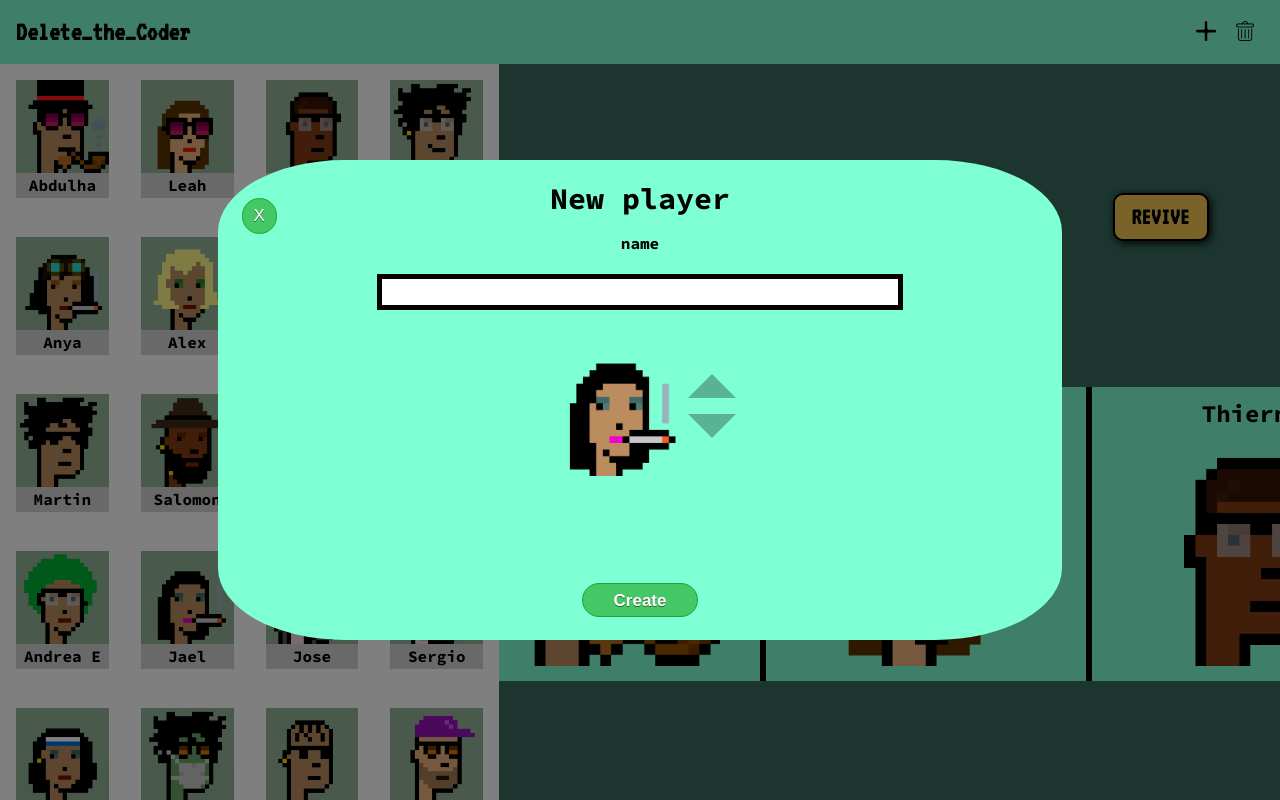
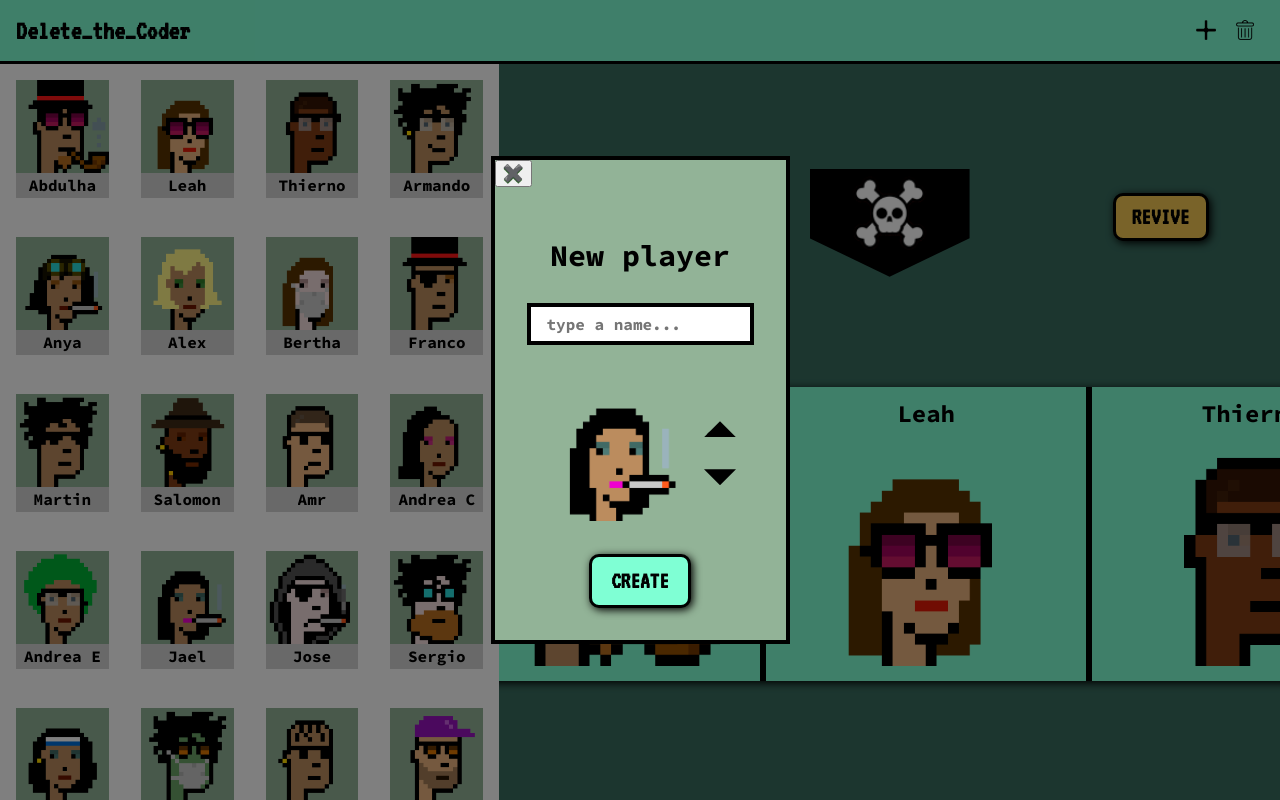
Before and after one commit to Armun4/Wheel-Of-Doom, a website: page index.html in a window 1280 px wide. Both pictures are taken after a click on the element 1206 px from the left and 32 px from the top of the page. Drawn offline with Linux system fonts and the light colour scheme.

Commit message:
X button fixed

```diff
--- a/javascript/createPlayers.js
+++ b/javascript/createPlayers.js
@@ -5,7 +5,7 @@ function createPlayers() {
             coder += `
         <li class="coder-token" id="${i}">
             <figure class="coder-avatar">
-            <button class="delete" style="display:none" onclick="eraseRecord(this)">X</button>
+            <button class="delete" style="display:none" onclick="eraseRecord(this)">❌</button>
                 <img src="${coderList[i].img}" alt="" />
             </figure>
             <figcaption class="coder-name">${coderList[i].name}</figcaption>
@@ -16,7 +16,7 @@ function createPlayers() {
             coder += `
         <li class="coder-token" id="${i}">
             <figure class="coder-avatar">
-            <button class="delete" style="display:none" onclick="eraseRecord(this)">X</button>
+            <button class="delete" style="display:none" onclick="eraseRecord(this)">❌</button>
                 <img src="./Photos/calavera.png" alt="" />
             </figure>
             <figcaption class="coder-name">${coderList[i].name}</figcaption>
--- a/javascript/newPlayerRecord.js
+++ b/javascript/newPlayerRecord.js
@@ -4,31 +4,26 @@ function recordCreator() {
     let newplayer = ""
     newplayer += `
     <div class="container">
-    <section class="product-description">
-      <button onClick="exit()" class="exit">X</button>
+    <section class="new-player-pop-up">
+      <button onClick="exit()" class="exit">✖️</button>
       <h3 class="newplayer">New player</h3>
-      <h3 class="name">name</h3>
-      <input type="text" class="input" />
-      <div class="photo_botton">
+      <input type="text" class="input" placeholder="type a name..."/>
+      <div class="selection-photo">
         <img src="./Photos/cryptopunks/cp14.png" id="14" class="photo" />
-        <div class="voting">
+        <div class="selection">
           <!-- Up button -->
-          <div
-            class="voting__triangle voting__triangle--up"
+          <div class="arrow-up"
             id="up"
-            onClick="photoChoiceUp(this)"
-          ></div>
-          <!-- Number -->
-          <div class="voting__number"></div>
+            onClick="photoChoiceUp(this)">.
+          </div>
           <!-- Down button -->
-          <div
-            class="voting__triangle voting__triangle--down"
+          <div class="arrow-down"
             id="down"
-            onClick="photoChoiceDown(this)"
-          ></div>
+            onClick="photoChoiceDown(this)">.
+          </div>
         </div>
       </div>
-      <a href="#" onClick="newplayer()" class="myButton">Create</a>
+      <a href="#" onClick="newplayer()" class="myButton">CREATE</a>
     </section>
   </div>
   `
--- a/javascript/photoArray.js
+++ b/javascript/photoArray.js
@@ -2,153 +2,149 @@ let photoList = [
   {
     img: "Photos/cryptopunks/cp15.png",
     id: 0,
-
   },
   {
     img: "Photos/cryptopunks/cp12.png",
     id: 1,
-
   },
   {
-        img:"Photos/cryptopunks/cp01.png",
-        id:2,
+    img: "Photos/cryptopunks/cp01.png",
+    id: 2,
   },
   {
-        img:"Photos/cryptopunks/cp27.png",
-        id:3,
-
+    img: "Photos/cryptopunks/cp27.png",
+    id: 3,
   },
   {
-
-        img:"Photos/cryptopunks/cp32.png",
-        id:4,
-
+    img: "Photos/cryptopunks/cp32.png",
+    id: 4,
   },
   {
-        img:"Photos/cryptopunks/cp03.png",
-        id:5,
+    img: "Photos/cryptopunks/cp03.png",
+    id: 5,
   },
   {
-        img:"Photos/cryptopunks/cp11.png",
-        id:6,
+    img: "Photos/cryptopunks/cp11.png",
+    id: 6,
   },
   {
-        img:"Photos/cryptopunks/cp16.png",
-        id:7,
+    img: "Photos/cryptopunks/cp16.png",
+    id: 7,
   },
   {
-        img:"Photos/cryptopunks/cp17.png",
-        id:8,
+    img: "Photos/cryptopunks/cp17.png",
+    id: 8,
   },
   {
-        img:"Photos/cryptopunks/cp13.png",
-        id:9,
+    img: "Photos/cryptopunks/cp13.png",
+    id: 9,
   },
   {
-        img:"Photos/cryptopunks/cp25.png",
-        id:10,
+    img: "Photos/cryptopunks/cp25.png",
+    id: 10,
   },
   {
-        img:"Photos/cryptopunks/cp19.png",
-        id:11,
+    img: "Photos/cryptopunks/cp19.png",
+    id: 11,
   },
   {
-        img:"Photos/cryptopunks/cp23.png",
-        id:12,
+    img: "Photos/cryptopunks/cp23.png",
+    id: 12,
   },
   {
-        img:"Photos/cryptopunks/cp14.png",
-        id:13,
+    img: "Photos/cryptopunks/cp14.png",
+    id: 13,
   },
   {
-        img:"Photos/cryptopunks/cp20.png",
-        id:14,
+    img: "Photos/cryptopunks/cp20.png",
+    id: 14,
   },
   {
-        img:"Photos/cryptopunks/cp08.png",
-        id:15,
+    img: "Photos/cryptopunks/cp08.png",
+    id: 15,
   },
   {
-        img:"Photos/cryptopunks/cp02.png",
-        id:16,
+    img: "Photos/cryptopunks/cp02.png",
+    id: 16,
   },
   {
-        img:"Photos/cryptopunks/cp30.png",
-        id:17,
+    img: "Photos/cryptopunks/cp30.png",
+    id: 17,
   },
   {
-        img:"Photos/cryptopunks/cp04.png",
-        id:18,
+    img: "Photos/cryptopunks/cp04.png",
+    id: 18,
   },
   {
-        img:"Photos/cryptopunks/cp29.png",
-        id:19,
+    img: "Photos/cryptopunks/cp29.png",
+    id: 19,
   },
   {
-        img:"Photos/cryptopunks/cp09.png",
-        id:20,
+    img: "Photos/cryptopunks/cp09.png",
+    id: 20,
   },
   {
-        img:"Photos/cryptopunks/cp21.png",
-        id:21,
+    img: "Photos/cryptopunks/cp21.png",
+    id: 21,
   },
   {
-        img:"Photos/cryptopunks/cp07.png",
-        id:22,
+    img: "Photos/cryptopunks/cp07.png",
+    id: 22,
   },
   {
-        img:"Photos/cryptopunks/cp18.png",
-        id:23,
-    },{
-        img:"Photos/cryptopunks/cp28.png",
-        id:24,
+    img: "Photos/cryptopunks/cp18.png",
+    id: 23,
   },
   {
-        img:"Photos/cryptopunks/cp10.png",
-        id:25,
+    img: "Photos/cryptopunks/cp28.png",
+    id: 24,
   },
   {
-        img:"Photos/cryptopunks/cp24.png",
-        id:26,
+    img: "Photos/cryptopunks/cp10.png",
+    id: 25,
   },
   {
-        img:"Photos/cryptopunks/cp06.png",
-        id:27,
+    img: "Photos/cryptopunks/cp24.png",
+    id: 26,
   },
   {
-        img:"Photos/cryptopunks/cp06.png",
-        id:27,
+    img: "Photos/cryptopunks/cp06.png",
+    id: 27,
   },
   {
-        img:"Photos/cryptopunks/cp34.png",
-        id:28,
+    img: "Photos/cryptopunks/cp06.png",
+    id: 27,
   },
   {
-        img:"Photos/cryptopunks/cp33.png",
-        id:29,
+    img: "Photos/cryptopunks/cp34.png",
+    id: 28,
   },
   {
-        img:"Photos/cryptopunks/cp35.png",
-        id:31,
+    img: "Photos/cryptopunks/cp33.png",
+    id: 29,
   },
   {
-        img:"Photos/cryptopunks/cp38.png",
-        id:32,
+    img: "Photos/cryptopunks/cp35.png",
+    id: 31,
   },
   {
-        img:"Photos/cryptopunks/cp39.png",
-        id:33,
+    img: "Photos/cryptopunks/cp38.png",
+    id: 32,
   },
   {
-        img:"Photos/cryptopunks/cp40.png",
-        id:34,
+    img: "Photos/cryptopunks/cp39.png",
+    id: 33,
   },
   {
-        img:"Photos/cryptopunks/cp36.png",
-        id:35
+    img: "Photos/cryptopunks/cp40.png",
+    id: 34,
   },
   {
-        img:"Photos/cryptopunks/cp41no.png",
-        id:36
+    img: "Photos/cryptopunks/cp36.png",
+    id: 35,
+  },
+  {
+    img: "Photos/cryptopunks/cp41no.png",
+    id: 36,
   },
 ];
--- a/styles/ficha.css
+++ /dev/null
@@ -1,110 +0,0 @@
-.product-description {
-  background-color: aquamarine;
-  height: 60vh;
-  position: absolute;
-  display: flex;
-  align-items: center;
-  justify-content: space-evenly;
-  flex-direction: column;
-  border-radius: 15%;
-  width: 66vw;
-}
-.newplayer {
-  font-size: 30px;
-}
-
-.input {
-  width: 40vw;
-  height: 3vh;
-  border: 5px solid black;
-}
-.photo {
-  height: 18vh;
-}
-.myButton {
-  background-color: #44c767;
-  border-radius: 25px;
-  border: 1px solid #18ab29;
-  display: -webkit-inline-flex;
-  cursor: pointer;
-  color: #ffffff;
-  font-family: Arial;
-  font-size: 17px;
-  padding: 8px 31px;
-  text-decoration: none;
-  text-shadow: 0px 1px 0px #2f6627;
-  height: 2vh;
-  margin-top: 10%;
-}
-.myButton:hover {
-  background-color: #5cbf2a;
-}
-.myButton:active {
-  position: relative;
-  top: 1px;
-}
-.voting {
-  display: flex;
-  flex-direction: column;
-  align-self: center;
-  margin-top: 2%;
-}
-.voting__button {
-  /* Reset */
-  background: none;
-  border: none;
-  cursor: pointer;
-  height: 1rem;
-  position: relative;
-}
-.voting__triangle {
-  border-style: solid;
-}
-.voting__triangle--up {
-  border-color: transparent transparent rgba(0, 0, 0, 0.3);
-  border-width: 0 1.5rem 1.5rem;
-}
-.voting__triangle--down {
-  border-color: rgba(0, 0, 0, 0.3) transparent transparent;
-  border-width: 1.5rem 1.5rem 0px;
-}
-.voting__number {
-  flex: 1;
-  align-items: center;
-  display: flex;
-  justify-content: center;
-  padding: 0.50rem;
-}
-.container {
-  width: 100%;
-  height: 100vh;
-  background-color: rgba(0, 0, 0, 0.5);
-  position: absolute;
-  z-index: 10;
-  display: flex;
-  justify-content: center;
-  align-items: center;
-}
-.photo_botton {
-  display: flex;
-}
-
-.exit {
-  position: absolute;
-  top: 3vw;
-  left: 3vh;
-	background-color:#44c767;
-	border-radius:32px;
-	border:1px solid #18ab29;
-	display:inline-block;
-	cursor:pointer;
-	color:#ffffff;
-	font-family:Arial;
-	font-size:17px;
-	padding:7px 11px;
-	text-decoration:none;
-	text-shadow:0px 1px 0px #2f6627;
-}
-.exit:hover {
-	background-color:#5cbf2a;
-}
--- a/styles/header.css
+++ b/styles/header.css
@@ -14,6 +14,7 @@
   display: flex;
   align-items: center;
   justify-content: space-between;
+  border-bottom: 3px solid black;
 }
 .header h1 {
   font-size: 1.7rem;
--- a/styles/main.css
+++ b/styles/main.css
@@ -22,6 +22,7 @@ body {
   overflow-y: auto;
 }
 .coder-token {
+  position: relative;
   background-color: lightgray;
   display: flex;
   flex-flow: column;
@@ -40,20 +41,13 @@ body {
     margin: auto;
     line-height: 1.6;
 }
-
 .delete {
-	background-color:#ed0510;
+	background-color: black;
 	cursor: pointer;
-	color: #ffffff;
-	font-family: "Source Code Pro", monospace;
-  font-weight: bold;
-	font-size:17px;
-	padding:7px 10px;
-	text-decoration: none;
-	text-shadow:0px 1px 0px #2f6627;
   border: none;
   box-shadow: none;
   text-shadow: none;
+  position: absolute;
 }
 .selector {
   border: 2px solid gold
--- /dev/null
+++ b/styles/newPlayer.css
@@ -0,0 +1,118 @@
+.new-player-pop-up {
+  position: relative;
+  font-family: "Source Code Pro", monospace;
+  font-weight: bold;
+  background-color: #92B397;
+  height: 60vh;
+  position: absolute;
+  display: flex;
+  align-items: center;
+  justify-content: space-evenly;
+  flex-direction: column;
+  border: 4px solid BLACK;
+  /* //#386C5f; */
+}
+.new-player-pop-up h3 {
+  margin-top: 3rem;
+}
+::placeholder {
+  font-size: 16px;
+}
+.newplayer {
+  font-size: 30px;
+}
+.input {
+  font-family: "Source Code Pro", monospace;
+  font-weight: bold;
+  font-size: 16px;
+  padding-left: 1rem;
+  height: 4vh;
+  border: 4px solid black;
+  margin: 0 2rem;
+}
+.photo {
+  height: 18vh;
+}
+.myButton {
+  text-align: center;
+  background-color: aquamarine;
+  width: 6rem;
+  height: 3rem;
+  outline: none;
+  font-family: 'VT323', monospace;
+  font-size: 1.5rem;
+  font-weight: bold;
+  border-radius: 10px;
+  color: black;
+  text-decoration: none;
+  filter: drop-shadow(2px 2px 4px black);
+  position: relative;
+  border: 3px solid black;
+  display: flex;
+  justify-content: center;
+  align-items: center;
+}
+.myButton:hover {
+  filter: drop-shadow(2.5px 2.5px 1px black);
+  cursor: pointer;
+  filter: drop-shadow(4px 4px 4px black);
+  background-color: red;
+  position: relative;
+}
+.selection {
+  display: flex;
+  flex-direction: column;
+  margin: 1.5rem 0 0 1rem;
+  height: 4rem;
+  width: 2rem;
+  /* background-color: #5cbf2a; */
+  justify-content: space-between;
+  align-self: center;
+  margin-bottom: 1rem;
+}
+.selection #up{
+ background-color: black;
+ width: 100%;
+ clip-path: polygon(50% 0%, 0% 100%, 100% 100%);
+ cursor: pointer;
+}
+.selection #down{
+  background-color: black;
+  clip-path: polygon(0 0, 50% 100%, 100% 0);
+  cursor: pointer;
+ }
+.container {
+  width: 100%;
+  height: 100vh;
+  background-color: rgba(0, 0, 0, 0.5);
+  position: absolute;
+  z-index: 10;
+  display: flex;
+  justify-content: center;
+  align-items: center;
+}
+.selection-photo {
+  display: flex;
+}
+button .exit {
+  background: none;
+	color: inherit;
+	border: none;
+	padding: 0;
+	font: inherit;
+	cursor: pointer;
+	outline: inherit;
+}
+.exit {
+  position: absolute;
+  top: 0;
+  left: 0;
+	cursor: pointer;
+	font-size: 17px;
+	text-decoration:none;
+	text-shadow: 0px 1px 0px #2f6627;
+  color: black
+}
+.exit:hover {
+	background-color: grey;
+}
--- a/styles/ruleta.css
+++ b/styles/roulette.css
@@ -1,5 +1,5 @@
 footer {
-    background-color :#386C5f;
+    background-color:#386C5f;
     height: 43vh;
     display: flex;
     flex: 1 0 auto;
@@ -14,6 +14,7 @@ footer {
     left: -62px;
     top: -14px;
     transition: left 4000ms;
+    filter: drop-shadow(2px 2px 4px black);
 }
 .slider div {
   position: relative;
@@ -77,7 +78,7 @@ footer {
   text-decoration: none;
   filter: drop-shadow(2px 2px 4px black);
   position: relative;
-  border: 2px solid black;
+  border: 3px solid black;
 }
 .btn2 {
     background-color: #F3C852;
@@ -118,5 +119,9 @@ footer {
     .coders-list {
         height: 88vh;
     }
+    figure .fig {
+      height: 30vh;
+      color: red;
+    }
 }
 /* hi
```
Also changed, not shown: index.html (+2 -5 lines). Lines whose indentation alone changed are shown as unchanged.
